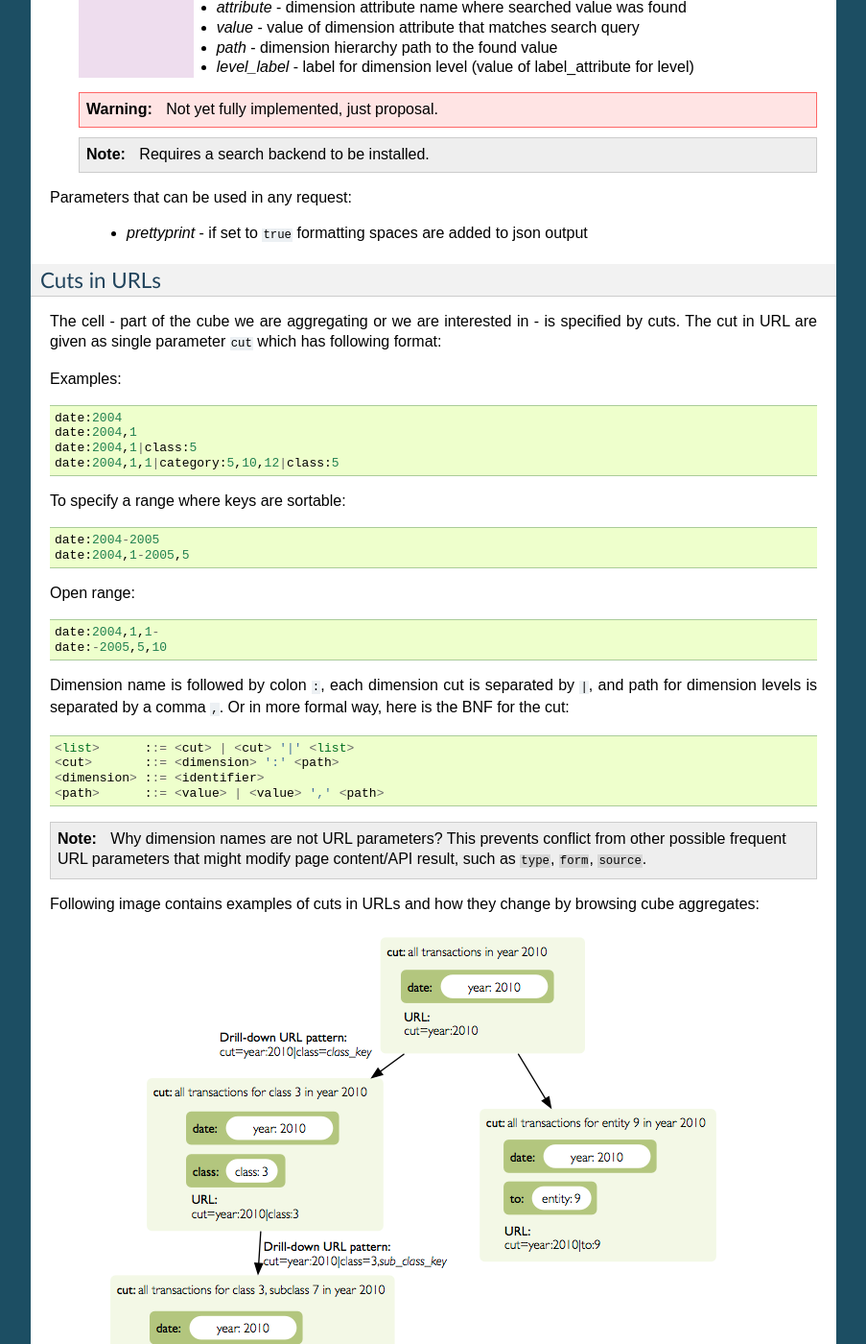
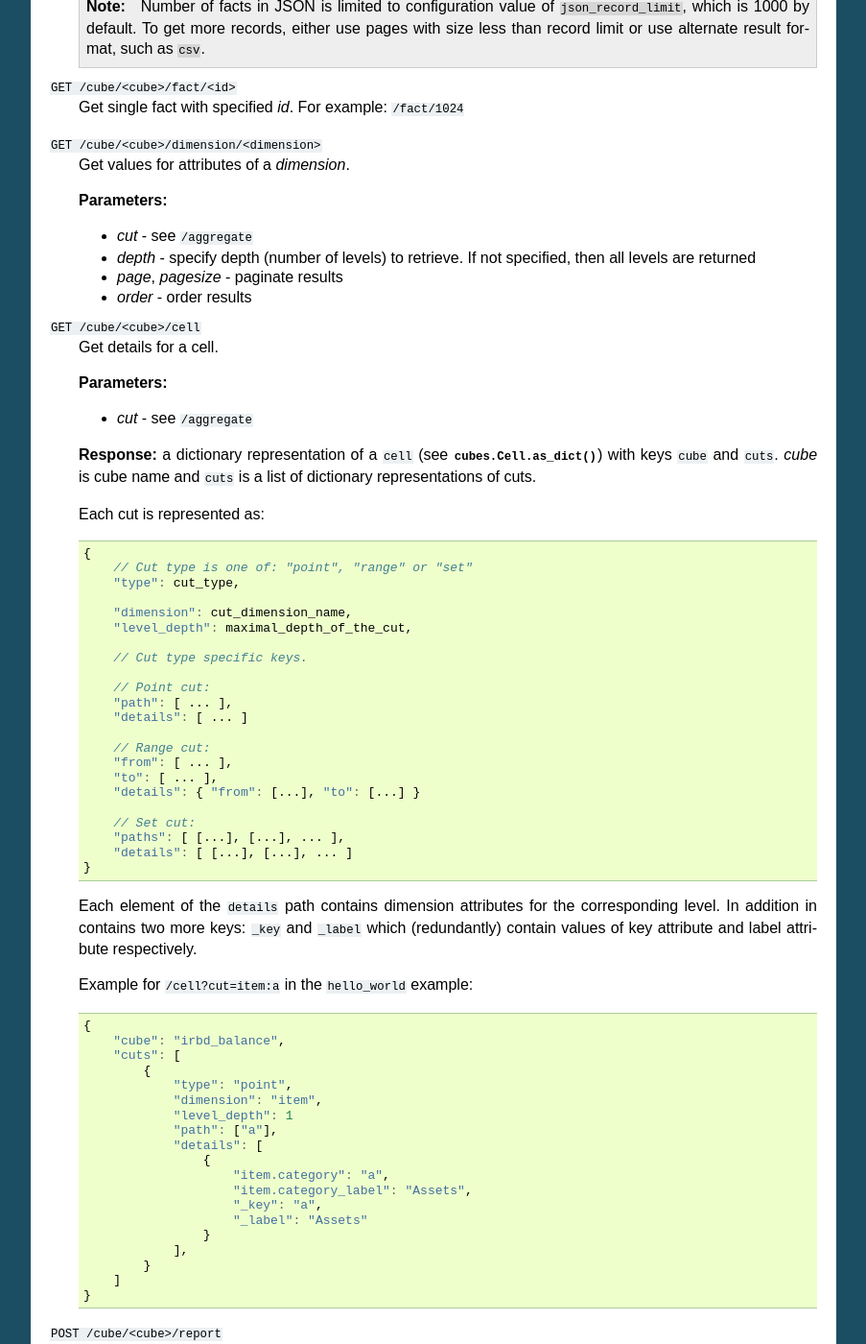
Before and after one commit to DataBrewery/cubes, a Sphinx documentation site: the page built from doc/server.rst, in a window 1280 px wide and 1400 px high, scrolled down 2166 px. Shown: the whole window at 96% size, without its empty margins (198-1101 px from the left). Built offline with Sphinx 7.4.7, drawn with Linux system fonts in a browser that asks for light colours; some of the changed text lies outside the part shown.

Commit message:
added /cell; added Cell.to_dict; added "level_depth" to Cut.to_dict; depreciated /details; updated server documentation

```diff
--- a/doc/server.rst
+++ b/doc/server.rst
@@ -52,28 +52,68 @@ browser action might be ``aggregate``, ``facts``, ``fact``, ``dimension`` and
 
     If no arguments are given, then whole cube is aggregated.
 
-    :Paramteres:
-        * `cut` - specification of cell, for example:
-          ``cut=date:2004,1|category:2|entity:12345``
-        * `drilldown` - dimension to be drilled down. For example
-          ``drilldown=date`` will give rows for each value of next level of
-          dimension date. You can explicitly specify level to drill down in
-          form: ``dimension:level``, such as: ``drilldown=date:month``
-        * `page` - page number for paginated results
-        * `pagesize` - size of a page for paginated results
-        * `order` - list of attributes to be ordered by
-        * `limit` - limit number of results in form
-          `limit`[,`measure`[,`order_direction`]]:
-          ``limit=5:received_amount_sum:asc``
+    **Parameters:**
 
-    Reply:
+    * `cut` - specification of cell, for example:
+      ``cut=date:2004,1|category:2|entity:12345``
+    * `drilldown` - dimension to be drilled down. For example
+      ``drilldown=date`` will give rows for each value of next level of
+      dimension date. You can explicitly specify level to drill down in
+      form: ``dimension:level``, such as: ``drilldown=date:month``
+    * `page` - page number for paginated results
+    * `pagesize` - size of a page for paginated results
+    * `order` - list of attributes to be ordered by
+    * `limit` - limit number of results in form
+      `limit`[,`measure`[,`order_direction`]]:
+      ``limit=5:received_amount_sum:asc``
 
-        * ``summary`` - dictionary of fields/values for summary aggregation
-        * ``drilldown`` - list of drilled-down cells
-        * ``remainder`` - summary of remaining cells (not in drilldown), if
-          limit is specified. **Not implemented yet**
-        * ``total_cell_count`` - number of total cells in drilldown (after
-          `limir`, before pagination)
+    **Reply:**
+
+    A dictionary with keys:
+
+    * ``summary`` - dictionary of fields/values for summary aggregation
+    * ``drilldown`` - list of drilled-down cells
+    * ``total_cell_count`` - number of total cells in drilldown (after
+      `limir`, before pagination)
+    * ``cell`` - dictionary representation of the query cell
+    * ``remainder`` - summary of remaining cells (not in drilldown), if limit
+      is specified. **Not implemented yet**
+
+    Example:
+
+    .. code-block:: javascript
+
+        {
+            "summary": {
+                "record_count": 32,
+                "amount_sum": 558430
+            }
+            "drilldown": [
+                {
+                    "record_count": 16,
+                    "amount_sum": 275420,
+                    "year": 2009
+                },
+                {
+                    "record_count": 16,
+                    "amount_sum": 283010,
+                    "year": 2010
+                }
+            ],
+            "total_cell_count": 2,
+            "remainder": {},
+            "cell": [
+                {
+                    "path": [
+                        "a"
+                    ],
+                    "type": "point",
+                    "dimension": "item",
+                    "level_depth": 1
+                }
+            ],
+        }
+
 
     If pagination is used, then ``drilldown`` will not contain more than
     ``pagesize`` cells.
@@ -84,15 +124,16 @@ browser action might be ``aggregate``, ``facts``, ``fact``, ``dimension`` and
 
 
 ``GET /cube/<cube>/facts``
-    Return all facts (details) within a cell.
+    Return all facts within a cell.
 
-    :Parameters:
-        * `cut` - see ``/aggregate``
-        * `page`, `pagesize` - paginate results
-        * `order` - order results
-        * `format` - result format: ``json`` (default; see note below), ``csv``
-        * `fields` - comma separated list of fact fields, by default all
-          fields are returned
+    **Parameters:**
+
+    * `cut` - see ``/aggregate``
+    * `page`, `pagesize` - paginate results
+    * `order` - order results
+    * `format` - result format: ``json`` (default; see note below), ``csv``
+    * `fields` - comma separated list of fact fields, by default all
+      fields are returned
 
     .. note::
 
@@ -107,12 +148,80 @@ browser action might be ``aggregate``, ``facts``, ``fact``, ``dimension`` and
 ``GET /cube/<cube>/dimension/<dimension>``
     Get values for attributes of a `dimension`.
 
-    :Parameters:
-        * `depth` - specify depth (number of levels) to retrieve. If not
-          specified, then all levels are returned
-        * `cut` - see ``/aggregate``
-        * `page`, `pagesize` - paginate results
-        * `order` - order results
+    **Parameters:**
+
+    * `cut` - see ``/aggregate``
+    * `depth` - specify depth (number of levels) to retrieve. If not
+      specified, then all levels are returned
+    * `page`, `pagesize` - paginate results
+    * `order` - order results
+
+``GET /cube/<cube>/cell``
+    Get details for a cell.
+
+    **Parameters:**
+
+    * `cut` - see ``/aggregate``
+
+    **Response:** a dictionary representation of a ``cell`` (see
+    :meth:`cubes.Cell.as_dict`) with keys ``cube`` and ``cuts``. `cube` is
+    cube name and ``cuts`` is a list of dictionary representations of cuts.
+
+    Each cut is represented as:
+
+    .. code-block:: javascript
+
+        {
+            // Cut type is one of: "point", "range" or "set"
+            "type": cut_type,
+
+            "dimension": cut_dimension_name,
+            "level_depth": maximal_depth_of_the_cut,
+
+            // Cut type specific keys.
+
+            // Point cut:
+            "path": [ ... ],
+            "details": [ ... ]
+
+            // Range cut:
+            "from": [ ... ],
+            "to": [ ... ],
+            "details": { "from": [...], "to": [...] }
+
+            // Set cut:
+            "paths": [ [...], [...], ... ],
+            "details": [ [...], [...], ... ]
+        }
+
+    Each element of the ``details`` path contains dimension attributes for the
+    corresponding level. In addition in contains two more keys: ``_key`` and
+    ``_label`` which (redundantly) contain values of key attribute and label
+    attribute respectively.
+
+    Example for ``/cell?cut=item:a`` in the ``hello_world`` example:
+
+    .. code-block:: javascript
+
+        {
+            "cube": "irbd_balance",
+            "cuts": [
+                {
+                    "type": "point",
+                    "dimension": "item",
+                    "level_depth": 1
+                    "path": ["a"],
+                    "details": [
+                        {
+                            "item.category": "a",
+                            "item.category_label": "Assets",
+                            "_key": "a",
+                            "_label": "Assets"
+                        }
+                    ],
+                }
+            ]
+        }
 
 ``POST /cube/<cube>/report``
     Process multiple request within one API call. The ``POST`` data should be
@@ -233,16 +342,18 @@ Reports
 
 Report queries are done either by specifying a report name in the request URL
 or using HTTP ``POST`` request where posted data are JSON with report
-specification. If report name is specified in ``GET`` request instead, then
-server should have a repository of named report specifications.
+specification.
+
+.. If report name is specified in ``GET`` request instead, then
+.. server should have a repository of named report specifications.
 
 Keys:
 
     * `queries` - dictionary of named queries
 
 Query specification should contain at least one key: `query` - which is query
-type: ``aggregate``, ``details`` (list of facts), ``values`` for dimension
-values, ``facts`` or ``fact`` for multiple or single fact respectively. The
+type: ``aggregate``, ``cell_details``, ``values`` (for dimension
+values), ``facts`` or ``fact`` (for multiple or single fact respectively). The
 rest of keys are query dependent. For more information see AggregationBrowser
 documentation.
 
@@ -490,8 +604,7 @@ Configuration
 Server configuration is stored in .ini files with sections:
 
 * ``[server]`` - server related configuration, such as host, port
-    * ``host`` - host where the server runs, defaults to ``localhost``
-    * ``port`` - port on which the server listens, defaults to ``5000``
+    * ``backend`` - backend name, use ``sql`` for relational database backend
     * ``log`` - path to a log file
     * ``log_level`` - level of log details, from least to most: ``error``,
       ``warn``, ``info``, ``debug``
@@ -503,6 +616,8 @@ Server configuration is stored in .ini files with sections:
       run by the ``slicer`` command)
     * ``prettyprint`` - default value of ``prettyprint`` parameter. Set to
       ``true`` for demonstration purposes.
+    * ``host`` - host where the server runs, defaults to ``localhost``
+    * ``port`` - port on which the server listens, defaults to ``5000``
 * ``[model]`` - model and cube configuration
     * ``path`` - path to model .json file
     * ``locales`` - comma separated list of locales the model is provided in.
@@ -516,20 +631,25 @@ Server configuration is stored in .ini files with sections:
 Backend workspace configuration should be in the ``[workspace]``. See
 :doc:`/api/backends` for more information.
 
-* ``[workspace]`` - relational database configuration (default SQL backend)
-    * ``url`` - database URL in form:
-      ``adapter://user:password@host:port/database``
-    * ``schema`` - schema containing denormalized views for relational DB
-      cubes
-    * ``view_prefix``, ``view_suffix`` - prefix and suffix for view or table
-      containing cube facts, name is constructed by concatenating `prefix` +
-      `cube name` + `suffix`
+Workspace with SQL backend (``backend=sql`` in ``[server]``) options:
 
-.. note::
+* ``url`` *(required)* – database URL in form:
+  ``adapter://user:password@host:port/database``
+* ``schema`` *(optional)* – schema containing denormalized views for relational DB
+  cubes
+* ``dimension_prefix`` *(optional)* – used by snowflake mapper to find dimension
+  tables when no explicit mapping is specified
+* ``fact_prefix`` *(optional)* – used by the snowflake mapper to find fact table
+  for a cube, when no explicit fact table name is specified
+* ``use_denormalization`` *(optional)* – browser will use dernormalized view
+  instead of snowflake
+* ``denormalized_view_prefix`` *(optional, advanced)* – if denormalization is
+  used, then this prefix is added for cube name to find corresponding cube
+  view
+* ``denormalized_view_schema`` *(optional, advanced)* – schema wehere
+  denormalized views are located (use this if the views are in different
+  schema than fact tables, otherwise default schema is going to be used)
 
-    For backward compatibility, sections ``[backend]`` and ``[db]`` are also
-    supported, but you should change them to ``[workspace]`` as soon as
-    possible
 
 Example configuration file::
 
@@ -552,3 +672,9 @@ Example configuration file::
 
     [translations]
     sk: ~/models/contracts_model-sk.json
+
+.. note::
+
+    For backward compatibility, sections ``[backend]`` and ``[db]`` are also
+    supported, but you should change them to ``[workspace]`` as soon as
+    possible
```
Also changed, not shown: other parts of doc/server.rst (+4 -1 lines), 4 other files.
